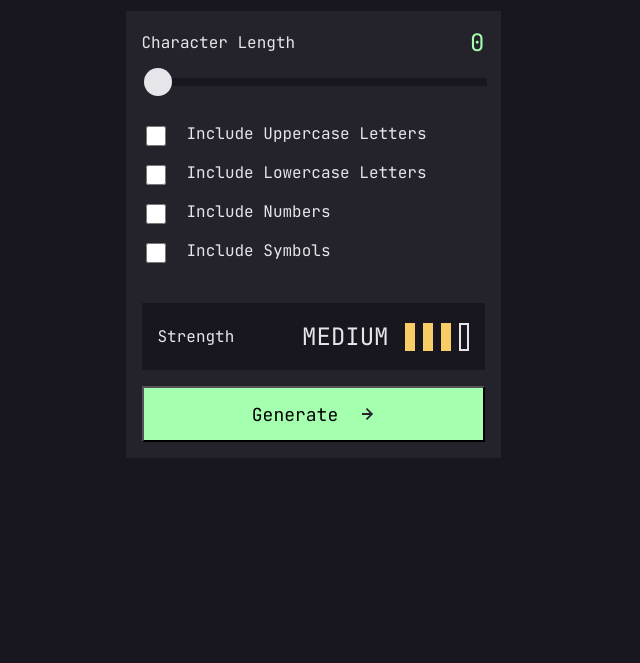
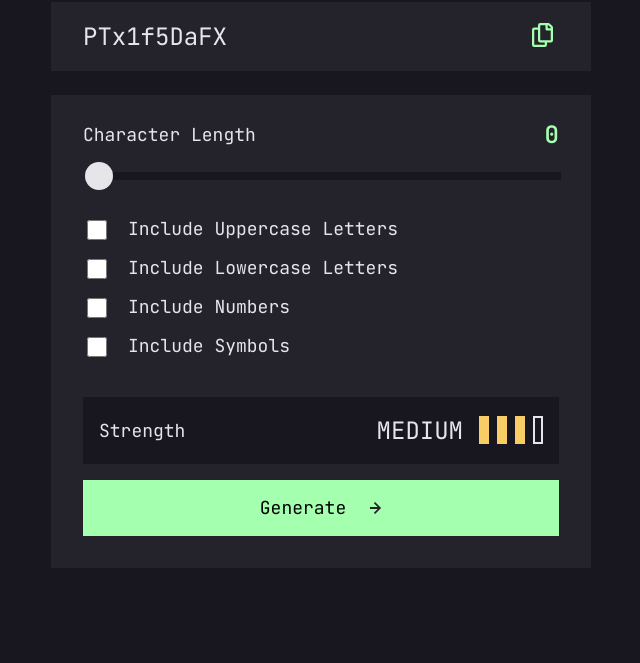
Before and after one commit to Tkharkhelauri/password-generator, a plain HTML site: page index.html in a window 1280 px wide. Shown: the part 153-816 px from the top of the page, without its empty margins (327-967 px from the left). Drawn offline with Linux system fonts and the light colour scheme.

Commit message:
add tablet version

```diff
--- a/styles.css
+++ b/styles.css
@@ -37,6 +37,8 @@
 } */
 
 body {
+	width: 100%;
+	height: 100dvh;
 	display: flex;
 	flex-direction: column;
 	align-items: center;
@@ -48,6 +50,7 @@ body {
 
 .main-container {
 	padding: 1rem;
+	margin: auto;
 }
 .heading {
 	text-align: center;
@@ -187,8 +190,36 @@ input[type='checkbox'] {
 	width: 100%;
 	height: 3.5rem;
 	background-color: var(--col-green);
+	border: none;
 	font-family: var(--ff-primary);
 	font-size: 1.125rem;
 	justify-content: center;
 	gap: 1.5rem;
 }
+
+@media (min-width: 768px) {
+	body {
+		font-size: 1.125rem;
+	}
+	.pw-copy,
+	.pw-body {
+		padding: 2rem;
+		width: 540px;
+	}
+
+	.pw-copy {
+		padding-block: 19px;
+	}
+	.pw-body {
+		padding-top: 1.5rem;
+	}
+	#value {
+		font-weight: 600;
+	}
+	.button:hover,
+	.button:active {
+		background-color: var(--col-dark);
+		border: 2px solid var(--col-green);
+		color: var(--col-green);
+	}
+}
```
